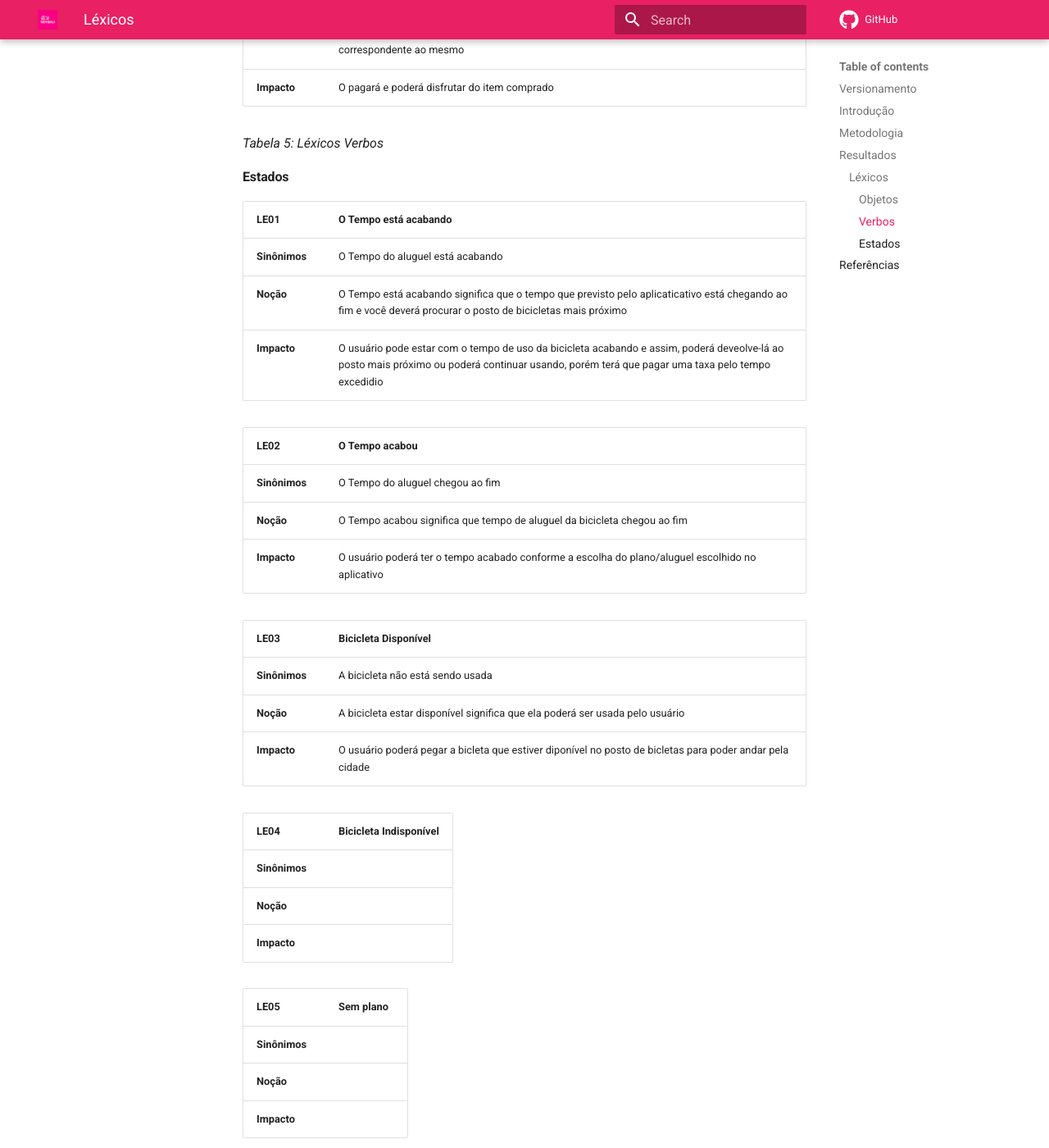
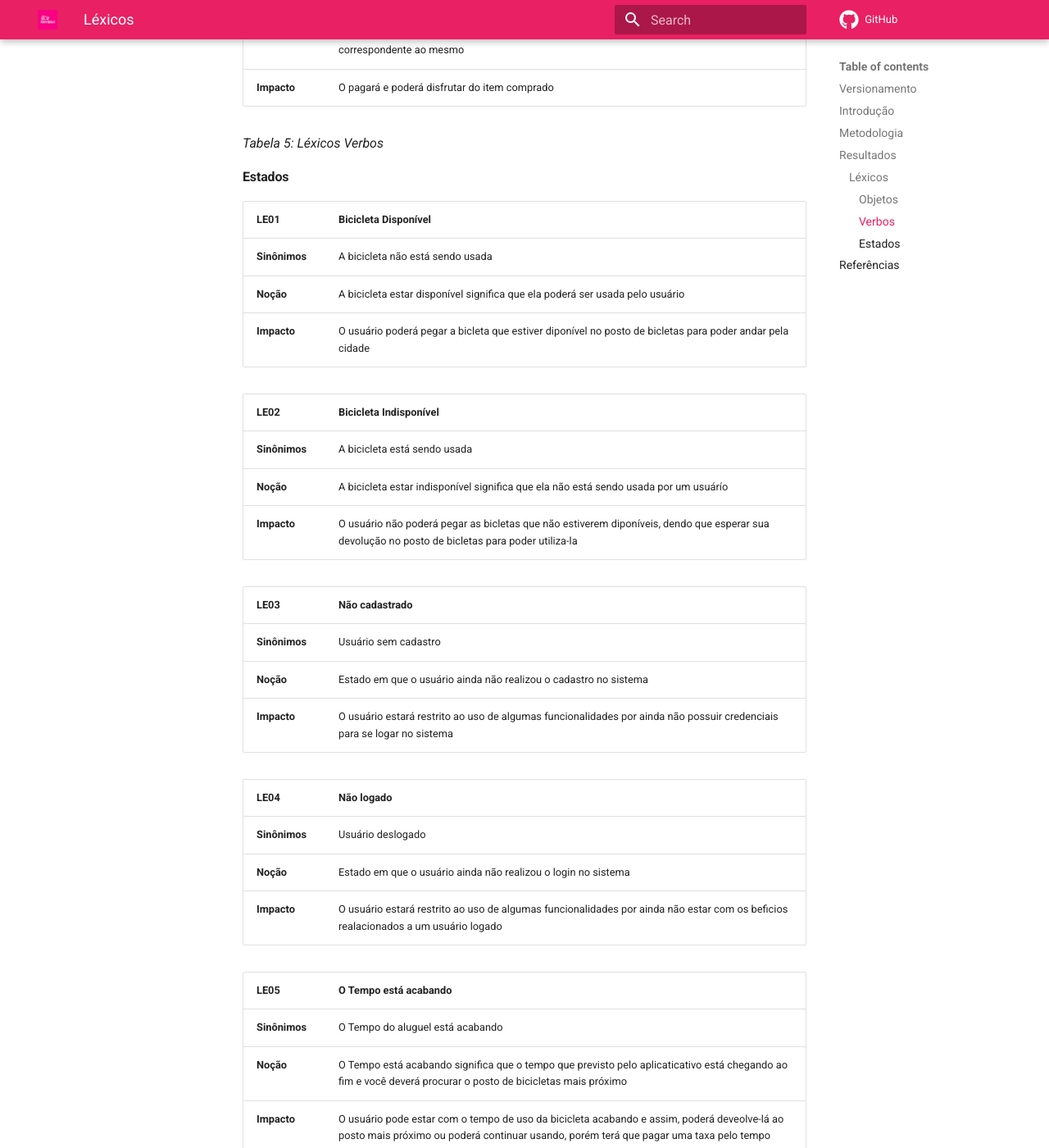
Before and after one commit to Requisitos-de-Software/2021.2-Tembici, an MkDocs documentation site: the page built from docs/modelagem/lexicos.md, in a window 1280 px wide and 1400 px high, scrolled down 7548 px. Shown: the whole window at 82% size. Built offline with MkDocs 1.6.1 and Material for MkDocs 9.7.7, drawn with Linux system fonts in a browser that asks for light colours; comment, search, counter and statistics services are not loaded; some of the changed text lies outside the part shown.

Commit message:
#30 Adicionar lexicos estados e reordenação geral

```diff
--- a/docs/modelagem/lexicos.md
+++ b/docs/modelagem/lexicos.md
@@ -43,47 +43,47 @@
 
 #### Objetos
 
-|LO01|**Usuário**|
+|LO01|**Artefato**|
+|---|------------------|
+|**Sinônimos**|Atividade, "Task", Artifício|
+|**Noção**| Atividade que será entregue para incremento da documentação ao final da sprint |
+|**Impacto**| O artefato irá acrescentar no desenvolvimento da documentação a fim enterdemos melhor sobre o aplicativo |
+
+|LO02|**Back-end**|
+|---|------------------|
+|**Sinônimos**| "Por-trás", "Parte de trás" |
+|**Noção**| Programa que roda por trás do software, fica entre o usuário e o que possível ser visto por ele |
+|**Impacto**| Ele conectará o usuário com o banco de dados, isso fará com que usuário possa consumir os seus própios dados e os dados sobre as bicicletas |
+
+|LO03|**Clone**|
+|---|------------------|
+|**Sinônimos**| Cópia |
+|**Noção**| Cópia do código da docuementação que está guardado no repositório |
+|**Impacto**| Com o clone da documentação será possível versionar o projeto para que o incremento dos artefatos sejam entregue mais rápido e com maior eficiência |
+
+|LO04|**Usuário**|
 |---|------------------|
 |**Sinônimos**|Cliente|
 |**Noção**|Pessoa que irá usar o aplicativo tembici|
 |**Impacto**|O usuário pederá pagar o plano que a plataforma oferece para que possa usufruir do serviço e consequentemente andar de bicicleta pela cidade|
 
-|LO02|**Requisito**|
+|LO05|**Requisito**|
 |---|------------------|
 |**Sinônimos**|Exigência, Premissas|
 |**Noção**| Premissas que irão ser usadas para desenvolver a melhor aplicação possível |
 |**Impacto**| Premissas essas que irão impactar e agregar valor no produto final para o cliente |
 
-|LO03|**Software**|
-|---|------------------|
-|**Sinônimos**|Programa, Aplicativo|
-|**Noção**|Referência para algum aplicativo, muitas das vezes usadas no projeto para fazer menção ao Tembici|
-|**Impacto**| O usuário poderá acessar o software e usar o aplicativo para olhar o local mais próximo que tenha bicleta disponível |
-
-|LO04|**Repositório**|
+|LO06|**Repositório**|
 |---|------------------|
 |**Sinônimos**|Depósito, Armazenamento|
 |**Noção**|Lugar aonde guardamos de forma online todos as nossas documentações|
 |**Impacto**| Pessoas que precisarem da documentação para entender melhor o que o software oferece, poderão acessar o repositório do projeto a fim de conhcer um pouco mais sobre o aplicativo |
 
-|LO05|**Back-end**|
+|LO07|**Software**|
 |---|------------------|
-|**Sinônimos**| "Por-trás", "Parte de trás" |
-|**Noção**| Programa que roda por trás do software, fica entre o usuário e o que possível ser visto por ele |
-|**Impacto**| Ele conectará o usuário com o banco de dados, isso fará com que usuário possa consumir os seus própios dados e os dados sobre as bicicletas |
-
-|LO06|**Clone**|
-|---|------------------|
-|**Sinônimos**| Cópia |
-|**Noção**| Cópia do código da docuementação que está guardado no repositório |
-|**Impacto**| Com o clone da documentação será possível versionar o projeto para que o incremento dos artefatos sejam entregue mais rápido e com maior eficiência |
-
-|LO07|**Thumbnail**|
-|---|------------------|
-|**Sinônimos**| Miniatura |
-|**Noção**| Imagem que represente algo que será assistido |
-|**Impacto**| A thumbnail será útil para pré-visualização as apresentações da dusciplina |
+|**Sinônimos**|Programa, Aplicativo, App|
+|**Noção**|Referência para algum aplicativo, muitas das vezes usadas no projeto para fazer menção ao Tembici|
+|**Impacto**| O usuário poderá acessar o software e usar o aplicativo para olhar o local mais próximo que tenha bicleta disponível |
 
 |LO08|**Sprint**|
 |---|------------------|
@@ -91,11 +91,11 @@
 |**Noção**| Tempo determinado pelo time do projeto para a execução e entrega de um ou mais artefatos |
 |**Impacto**| A sprint trará impacto significativo para a entrega da documentação dos requisitos, com incrementos graduais, em um curto prazo |
 
-|LO09|**Artefato**|
+|LO09|**Thumbnail**|
 |---|------------------|
-|**Sinônimos**|Atividade, "Task", Artifício|
-|**Noção**| Atividade que será entregue para incremento da documentação ao final da sprint |
-|**Impacto**| O artefato irá acrescentar no desenvolvimento da documentação a fim enterdemos melhor sobre o aplicativo |
+|**Sinônimos**| Miniatura |
+|**Noção**| Imagem que represente algo que será assistido |
+|**Impacto**| A thumbnail será útil para pré-visualização as apresentações da dusciplina |
 
 *Tabela 4: Léxicos Objetos*
 
@@ -208,41 +208,54 @@
 
 #### Estados
 
-| LE01 | **O Tempo está acabando** |
+| LE01 | **Bicicleta Disponível** |
+| ------ | ---- |
+| **Sinônimos** | A bicicleta não está sendo usada |
+| **Noção** | A bicicleta estar disponível significa que ela poderá ser usada pelo usuário |
+| **Impacto**| O usuário poderá pegar a bicleta que estiver diponível no posto de bicletas para poder andar pela cidade |
+
+| LE02 | **Bicicleta Indisponível** |
+| ------ | ---- |
+| **Sinônimos** | A bicicleta está sendo usada |
+| **Noção** | A bicicleta estar indisponível significa que ela não está sendo usada por um usuárío |
+| **Impacto**| O usuário não poderá pegar as bicletas que não estiverem diponíveis, dendo que esperar sua devolução no posto de bicletas para poder utiliza-la |
+
+| LE03 | **Não cadastrado** |
+| ------ | ---- |
+| **Sinônimos** | Usuário sem cadastro |
+| **Noção** | Estado em que o usuário ainda não realizou o cadastro no sistema |
+| **Impacto**| O usuário estará restrito ao uso de algumas funcionalidades por ainda não possuir credenciais para se logar no sistema |
+
+| LE04 | **Não logado** |
+| ------ | ---- |
+| **Sinônimos** | Usuário deslogado |
+| **Noção** | Estado em que o usuário ainda não realizou o login no sistema |
+| **Impacto**| O usuário estará restrito ao uso de algumas funcionalidades por ainda não estar com os beficios realacionados a um usuário logado |
+
+| LE05 | **O Tempo está acabando** |
 | ------ | ---- |
 | **Sinônimos** | O Tempo do aluguel está acabando |
 | **Noção** | O Tempo está acabando significa que o tempo que previsto pelo aplicaticativo está chegando ao fim e você deverá procurar o posto de bicicletas mais próximo |
 | **Impacto**| O usuário pode estar com o tempo de uso da bicicleta acabando e assim, poderá deveolve-lá ao posto mais próximo ou poderá continuar usando, porém terá que pagar uma taxa pelo tempo excedidio |
 
-| LE02 | **O Tempo acabou** |
+| LE06 | **O Tempo acabou** |
 | ------ | ---- |
 | **Sinônimos** | O Tempo do aluguel chegou ao fim |
 | **Noção** | O Tempo acabou significa que tempo de aluguel da bicicleta chegou ao fim |
 | **Impacto**| O usuário poderá ter o tempo acabado conforme a escolha do plano/aluguel escolhido no aplicativo |
 
-| LE03 | **Bicicleta Disponível** |
+| LE07 | **Planos disponíveis** |
 | ------ | ---- |
-| **Sinônimos** | A bicicleta não está sendo usada |
-| **Noção** | A bicicleta estar disponível significa que ela poderá ser usada pelo usuário |
-| **Impacto**| O usuário poderá pegar a bicleta que estiver diponível no posto de bicletas para poder andar pela cidade |
+| **Sinônimos** | Opções de plano |
+| **Noção** | Opções de planos disponiveis para a contratação, definidas pela localização do usuário |
+| **Impacto**| Os planos disponiveis limitam as opções de escolha de plano do usuário, podendo apenas contratar os planos disponiveis para a cidade selecionada |
 
-| LE04 | **Bicicleta Indisponível** |
+| LE08 | **Sem plano** |
 | ------ | ---- |
-| **Sinônimos** |  |
-| **Noção** | |
-| **Impacto**| |
+| **Sinônimos** | Não possui plano |
+| **Noção** | Estado em que o usuário não contratou um plano |
+| **Impacto**| O usuário estará restrito ao uso de algumas funcionalidades por ainda não possuir os beneficios realacionados a um plano |
 
-| LE05 | **Sem plano** |
-| ------ | ---- |
-| **Sinônimos** | |
-| **Noção** | |
-| **Impacto**| |
-
-| LE06 | **Planos disponíveis** |
-| ------ | ---- |
-| **Sinônimos** | |
-| **Noção** | |
-| **Impacto**| |
 
 *Tabela 6: Léxicos Estados*
 
```
